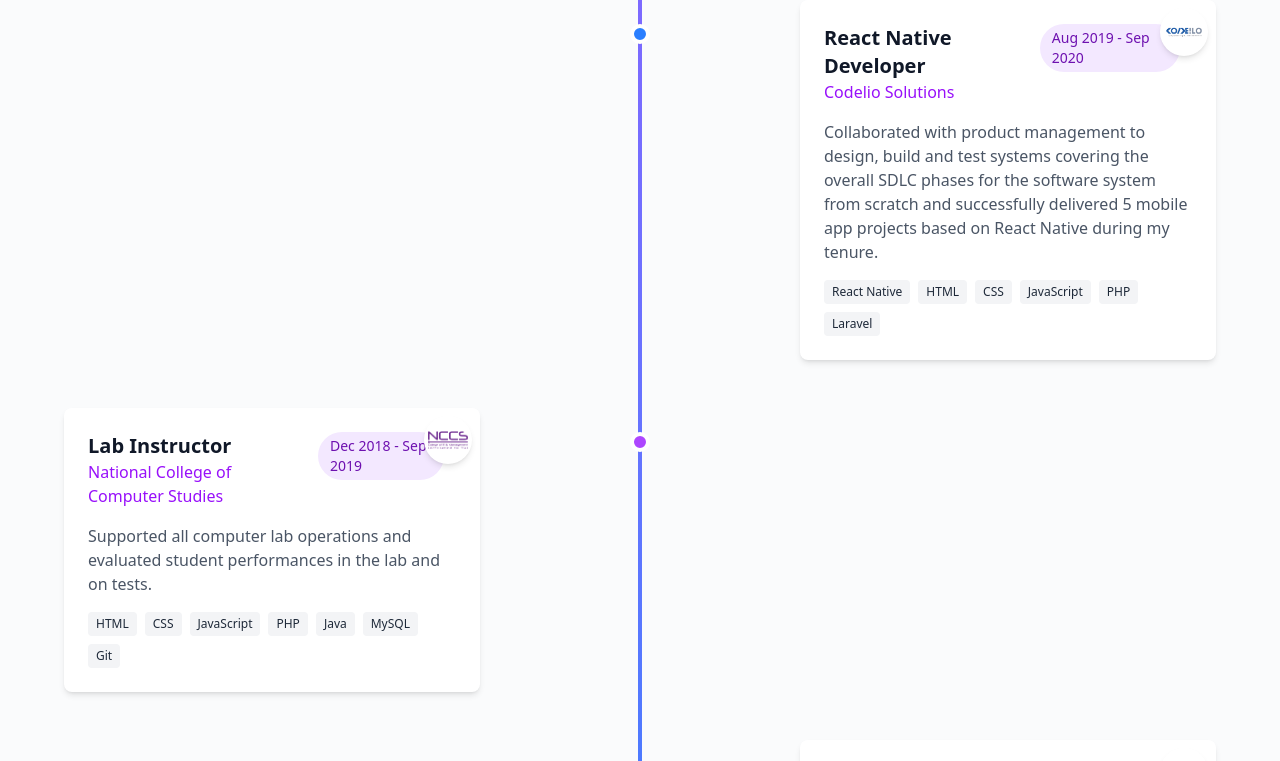
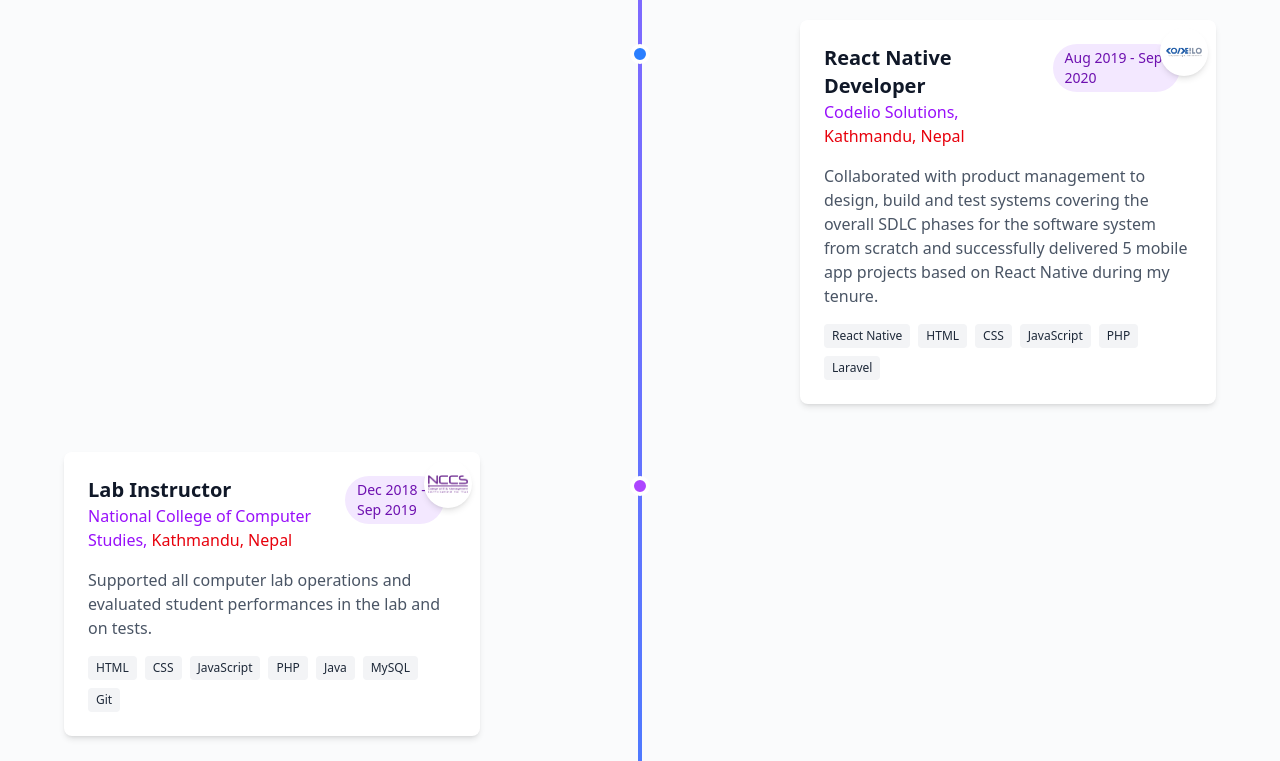
Before and after one commit to ManishNewa/My-Portfolio, a Vue app: page / in a window 1280 px wide. Shown: the part 3080-3841 px from the top of the page. Built offline with nearby package versions, Linux system fonts and the light colour scheme.

Commit message:
Location sectiona added, logo corrected

```diff
--- a/src/components/default/sections/ExperienceSection.vue
+++ b/src/components/default/sections/ExperienceSection.vue
@@ -51,7 +51,8 @@
                         {{ job.position }}
                       </h3>
                       <p class="text-purple-600 font-medium">
-                        {{ job.company }}
+                        {{ job.company }},
+                        <span class="text-red-600">{{ job.location }}</span>
                       </p>
                     </div>
                     <span
--- a/src/views/DefaultTemplate.vue
+++ b/src/views/DefaultTemplate.vue
@@ -145,7 +145,7 @@ const workExperiences = [
     description:
       'Learnt how to work on developing mobile applications using React native framework and successfully migrated Laravel web-based application into a React native mobile application',
     skills: ['React Native', 'HTML', 'CSS', 'JavaScript', 'Laravel'],
-    logo: '/images/logos/nccs_logo.png',
+    logo: '/images/logos/auxfin_logo.png',
   },
 ];
 onMounted(() => {
```
